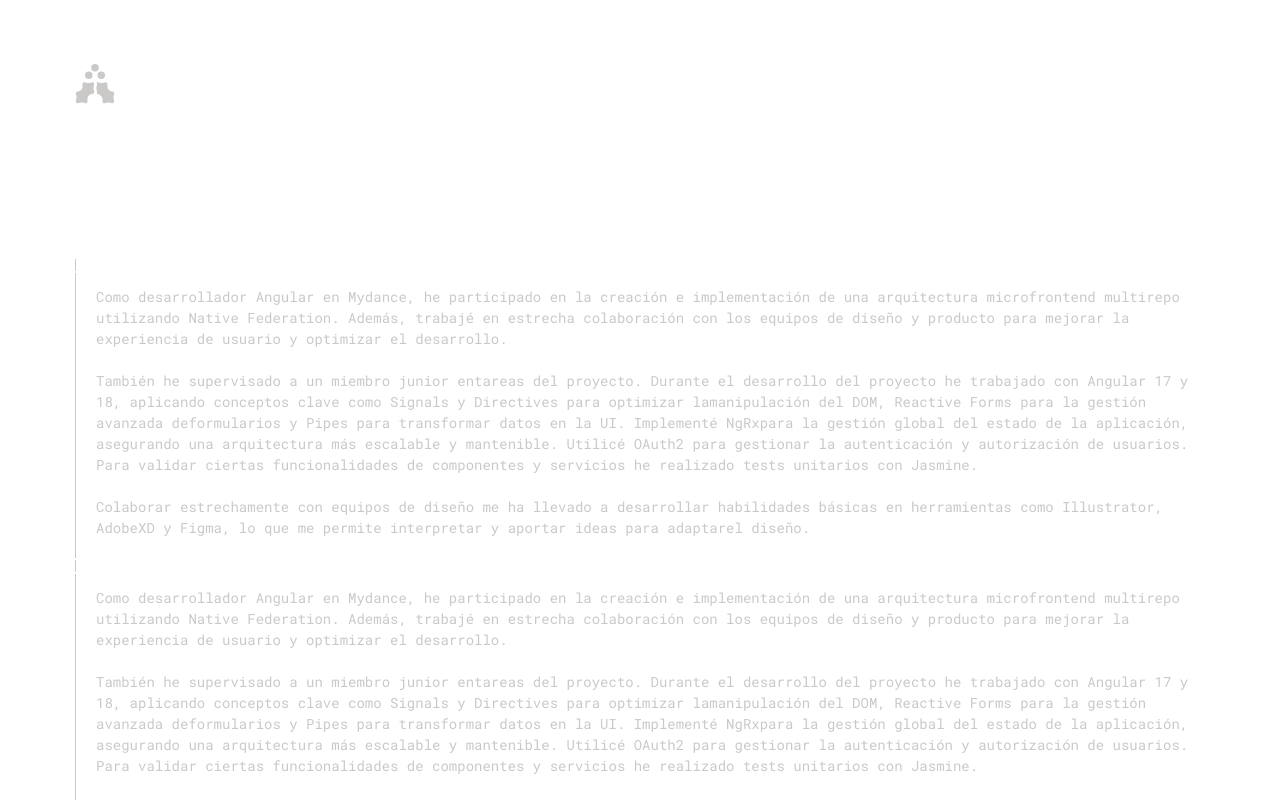
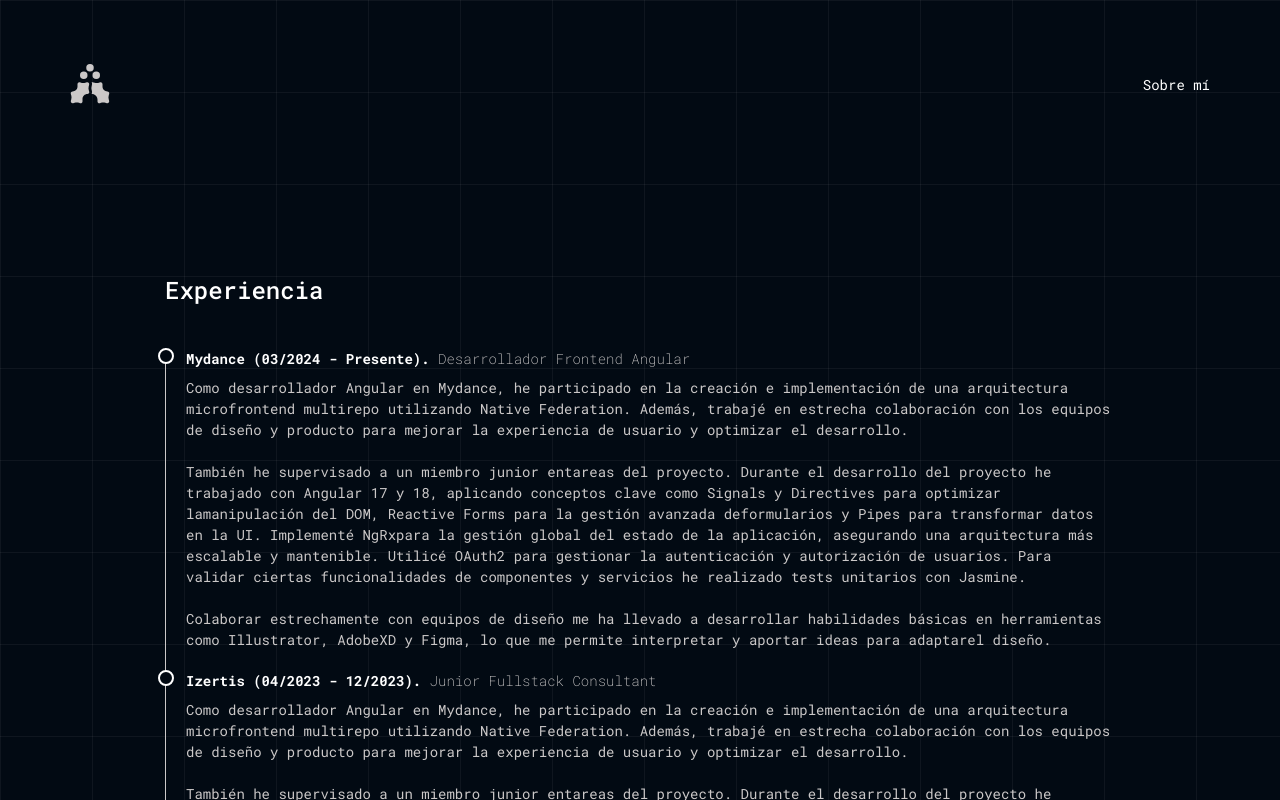
Before and after one commit to Joseadu/joseadu, an Angular app: page /about in a window 1280 px wide. Shown: the top 800 px of the page. Built offline with nearby package versions, Linux system fonts and the light colour scheme.

Commit message:
minor design changes

```diff
--- a/src/styles/utilities/layout.css
+++ b/src/styles/utilities/layout.css
@@ -1,6 +1,10 @@
 .section {
     --padding: var(--spacing-13);
     padding-block: var(--padding);
+
+    /* &[section-padding-block="nav"] {
+        --padding: var(--spacing-10);
+    } */
 
     @media (width < 768px) {
         --padding: var(--spacing-10);
@@ -8,7 +12,7 @@
 }
 
 .wrapper {
-    --wrapper-max-width: 1130px;
+    --wrapper-max-width: 950px;
     --wrapper-padding: 0;
 
     max-width: var(--wrapper-max-width);
@@ -16,7 +20,11 @@
     margin-inline: auto;
     box-sizing: content-box;
 
+    &[wrapper-width="wide"] {
+        --wrapper-max-width: 1140px;
+    }
+
     @media (width < 1130px) {
-        --wraper-padding: var(--spacing-05);
+        padding: var(--spacing-05);
     }
 }
--- a/src/styles/utilities/spacing.css
+++ b/src/styles/utilities/spacing.css
@@ -1,3 +1,9 @@
 .mt-5 {
     margin-top: var(--spacing-05);
 }
+.mt-7 {
+    margin-top: var(--spacing-07);
+}
+.mt-10 {
+    margin-top: var(--spacing-10);
+}
--- a/src/styles/variables/_color.css
+++ b/src/styles/variables/_color.css
@@ -1,6 +1,7 @@
 :root {
     --clr-white: hsl(0, 0%, 100%);
 
+    --clr-navyblue: #020A13;
     --clr-gray-100: hsl(0, 2%, 79%);
 
     --clr-brand-300: #EFF1C5;
--- a/src/styles/variables/_typography.css
+++ b/src/styles/variables/_typography.css
@@ -203,6 +203,20 @@
     font-weight: 200;
 }
 
+h2,
+.h2 {
+    font-family: var(--ff-oswald);
+    font-size: var(--font-size-heading-regular);
+    font-weight: 500;
+}
+
+h3,
+.h3 {
+    font-family: var(--ff-roboto-mono);
+    font-size: var(--font-size-heading-sm);
+    font-weight: 500;
+}
+
 a {
     color: var(--text-high-contrast);
 }
@@ -265,4 +279,10 @@
         font-size: var(--font-size-heading-sm);
         display: block;
     }
+    .text-vacancy {
+        color: var(--clr-gray-100);
+        font-weight: 200;
+        font-family: var(--ff-roboto-mono);
+        font-size: var(--font-size-sm);
+    }
 }
```
